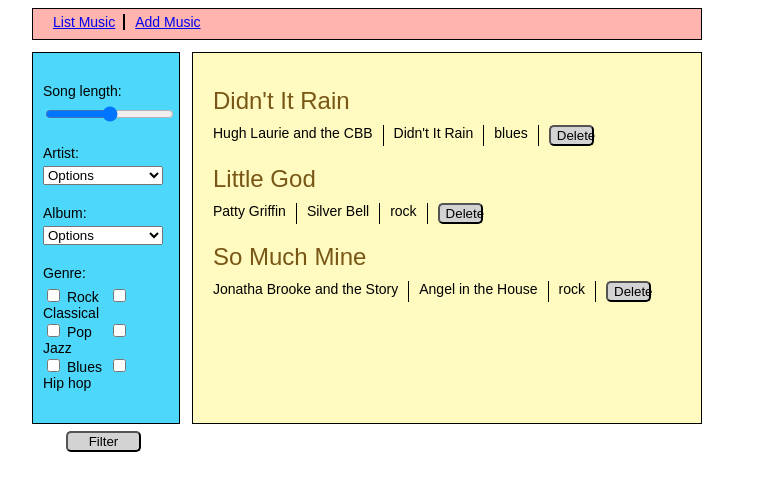
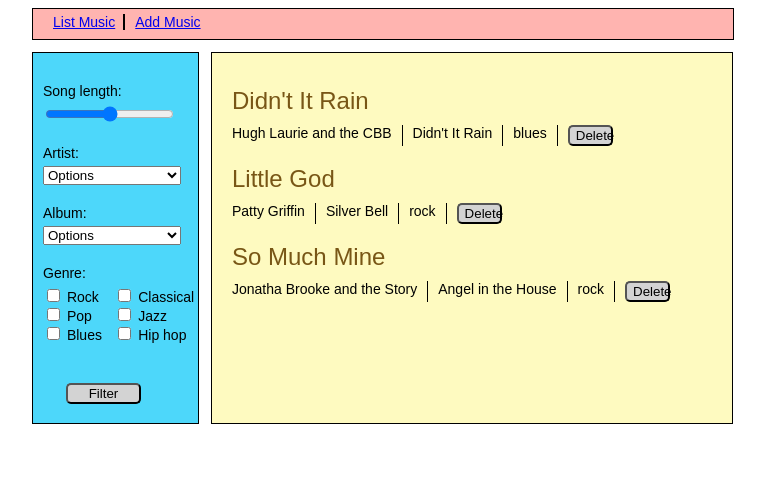
Before and after one commit to complikatyed/musicHistory, a plain HTML site: page index.html in a window 1280 px wide. Shown: the whole page, without its empty margins (26-791 px from the left). Drawn offline with Linux system fonts and the light colour scheme.

Commit message:
Expand width slightly

```diff
--- a/main.css
+++ b/main.css
@@ -13,7 +13,7 @@ body {
 .nav {
   border: 1px solid black;
   background-color: #FFB4B0;
-  width: 648px;
+  width: 680px;
   height: 30px;
   margin: 0 50px 12px 50px;
   padding-left: 20px;
@@ -39,7 +39,7 @@ li:last-of-type {
   background-color: #4DD7FA;
   margin: 0 12px 0 50px;
   height: 350px;
-  width: 126px;
+  width: 145px;
   padding: 10px;
   border: 1px solid black;
   font-size: 14px;
@@ -92,7 +92,7 @@ label.check {
   float: left;
   background-color: #FEFAC0;
   margin-right: 50px;
-  width: 488px;
+  width: 500px;
   height: 350px;
   padding: 10px;
   border: 1px solid black;
```
